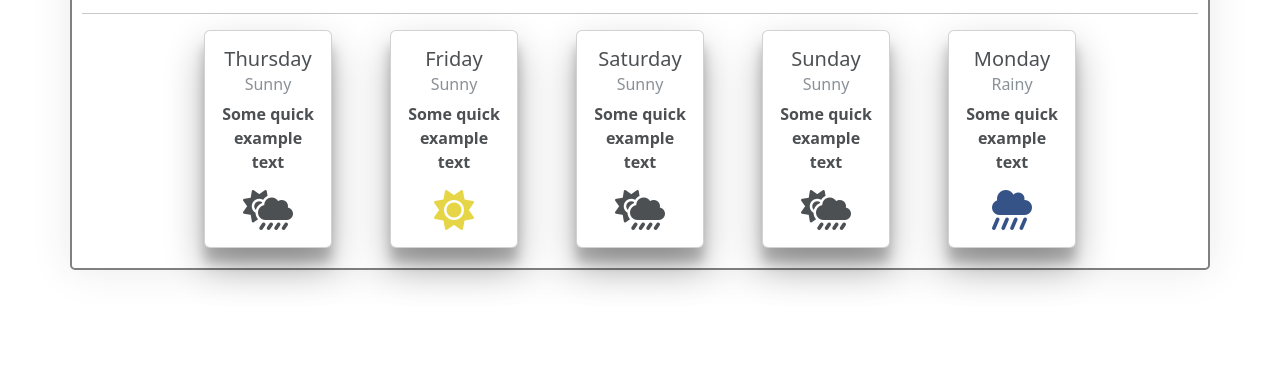
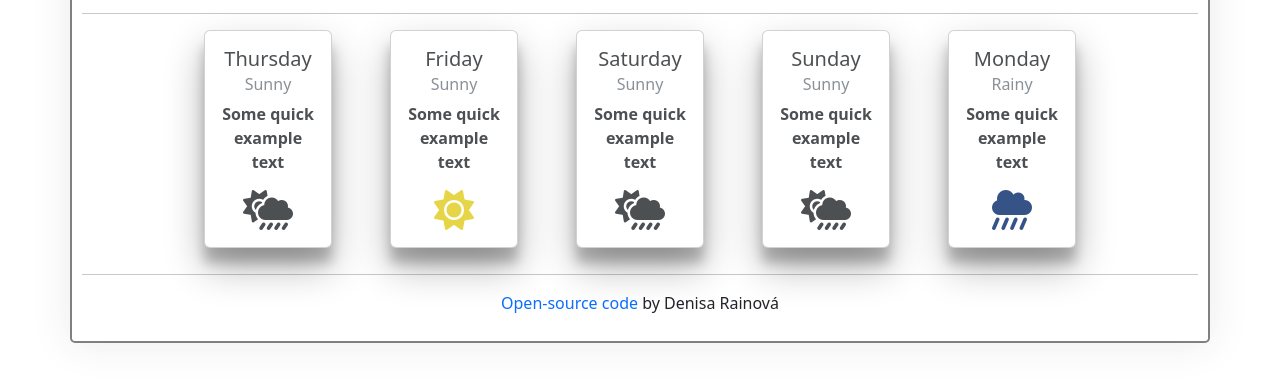
Before and after one commit to DenisaRainova/Vanilla-weather-app, a plain HTML site: page index.html in a window 1280 px wide. Shown: the part 383-764 px from the top of the page. Drawn offline with nearby package versions, Linux system fonts and the light colour scheme.

Commit message:
Add GitHub link Open-source

```diff
--- a/index.html
+++ b/index.html
@@ -130,8 +130,9 @@
 							</div>
 						</div>
 	</div>
-
-	<script src="src/index.js">
+    <hr>
+    <p><a href="#" target="_blank">Open-source code</a> by Denisa Rainová</p>
+    <script src="src/index.js">
 	</script>
 </body>
 
```
